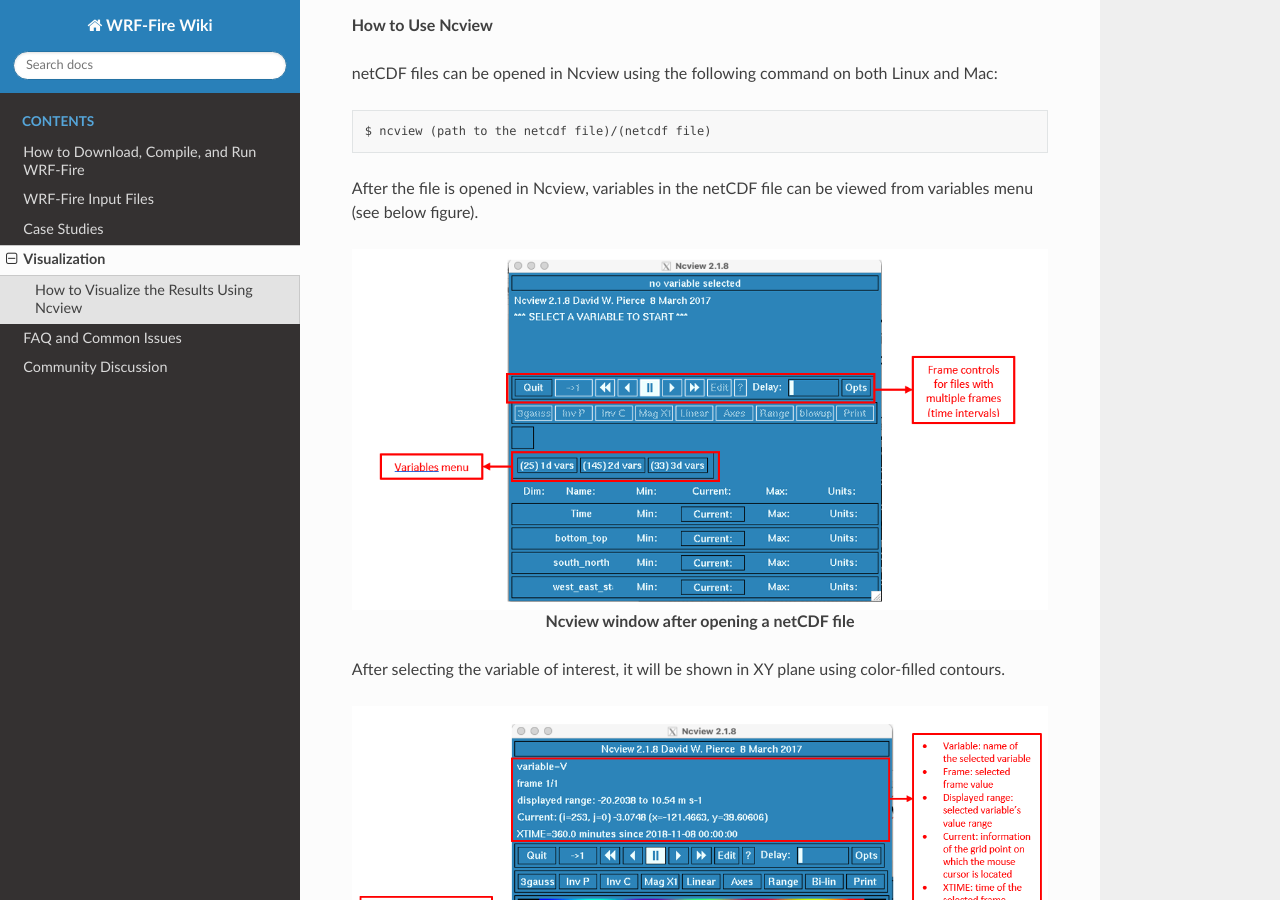
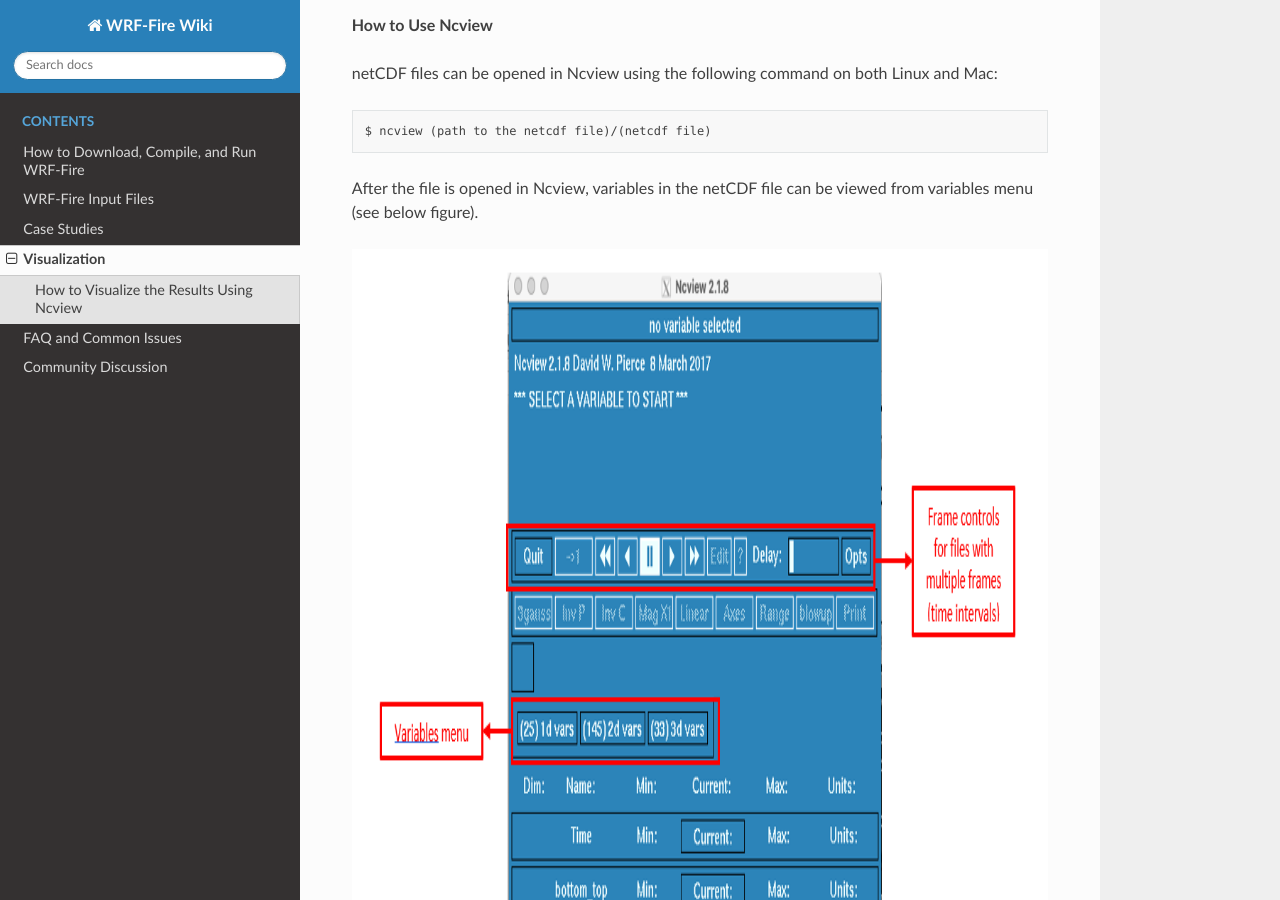
Before and after one commit to WRF-Fire-UNR/UNR-WRF-FIRE, a Sphinx documentation site: the page built from docs/source/visualization.rst, in a window 1280 px wide and 900 px high, scrolled down 605 px. Built offline with Sphinx 7.4.7 and the Read the Docs theme 2.0.0, drawn with Linux system fonts in a browser that asks for light colours.

Commit message:
Update visualization.rst

```diff
--- a/docs/source/visualization.rst
+++ b/docs/source/visualization.rst
@@ -46,6 +46,7 @@ After the file is opened in Ncview, variables in the netCDF file can be viewed f
 .. image:: images/v3.png
   :align: center
   :width: 800
+  :height: 800
   :alt: Alternative text
 
 .. centered:: Ncview window after opening a netCDF file
@@ -56,13 +57,15 @@ After selecting the variable of interest, it will be shown in XY plane using col
 .. image:: images/v2.png
   :align: center
   :width: 800
+  :height: 800
   :alt: Alternative text
 
 .. centered:: Ncview window after choosing a variable
 
 .. image:: images/xy.png
   :align: center
-  :width: 400
+  :width: 800
+  :height: 800
   :alt: Alternative text
 
 .. centered:: Output window of Ncview showing the value of the chosen variable in XY plane
@@ -72,6 +75,7 @@ Ncview can also plot 2D graphs of the selected variable. By left-clicking on a p
 .. image:: images/v1.png
   :align: center
   :width: 800
+  :height: 800
   :alt: Alternative text
 
 .. centered:: Sample of Ncview generated 2D graph
```
